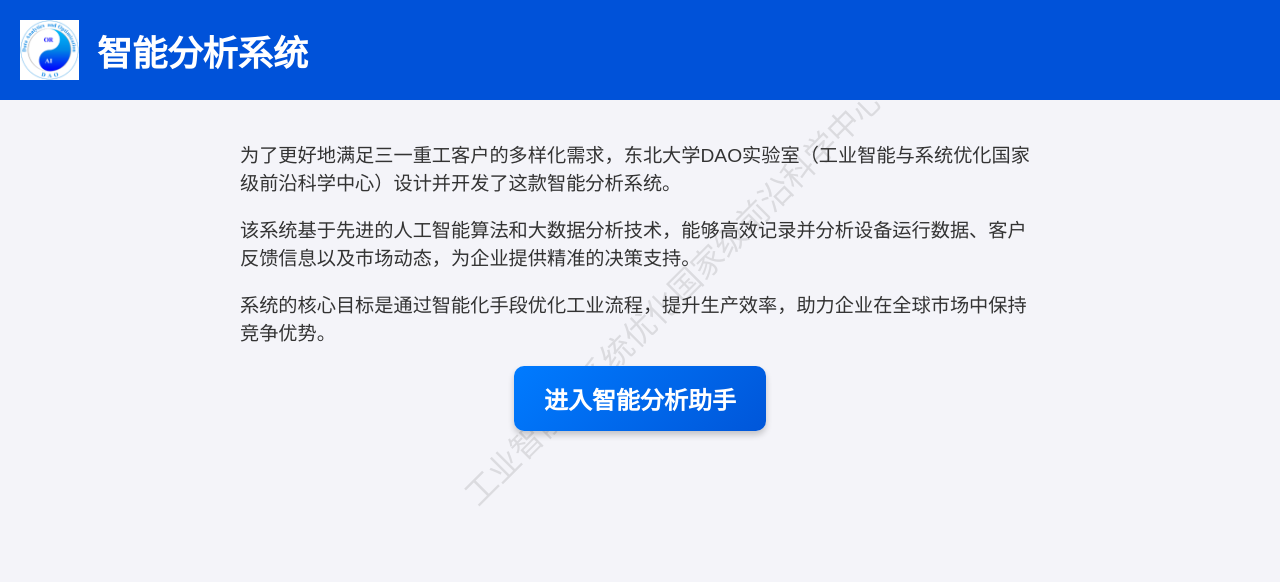
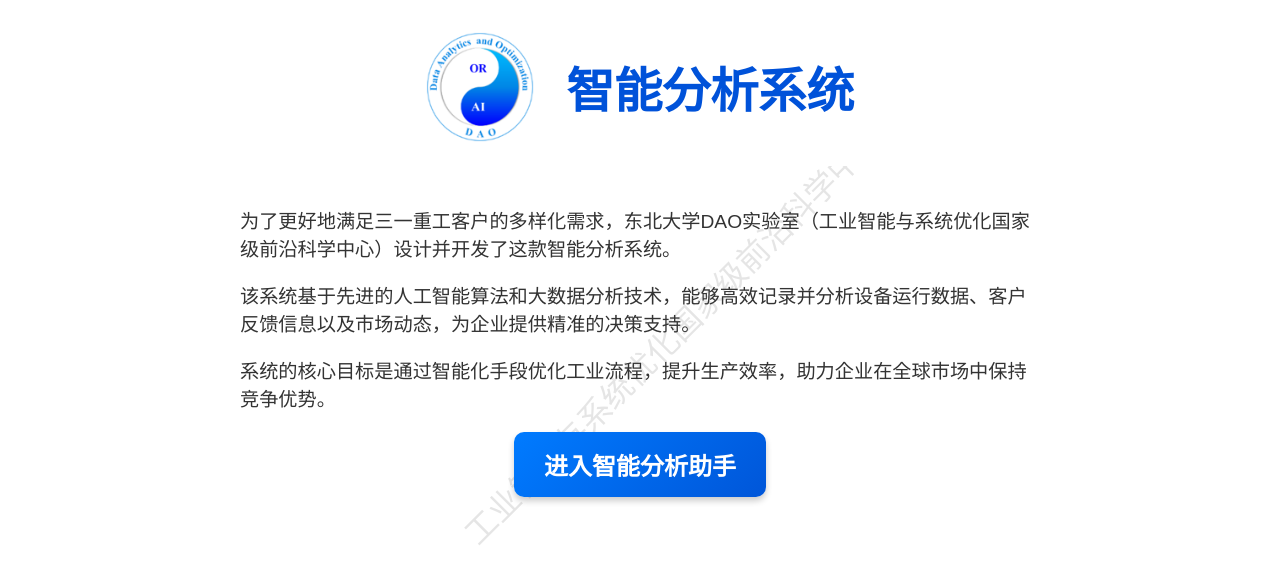
Before and after one commit to Kevin17-dev/analysis-system, a plain HTML site: page index.html in a window 1280 px wide. Drawn offline with Linux system fonts and the light colour scheme.

Commit message:
Add files via upload

```diff
--- a/index.html
+++ b/index.html
@@ -9,7 +9,7 @@
             font-family: Arial, sans-serif;
             margin: 0;
             padding: 0;
-            background-color: #f4f4f9;
+            background-color: #fff;
             position: relative;
         }
         /* 水印样式 */
@@ -46,10 +46,12 @@
             pointer-events: none;
         }
         header {
-            background-color: #0052D9;
-            color: white;
-            padding: 20px;
-            text-align: center;
+            background: #fff;
+            color: #0052D9;
+            padding: 32px 0 24px 0;
+            display: flex;
+            align-items: center;
+            justify-content: center;
         }
         main {
             padding: 20px;
@@ -86,9 +88,9 @@
     </style>
 </head>
 <body>
-    <header style="display:flex;align-items:center;justify-content:flex-start;background-color:#0052D9;color:white;padding:20px;">
-        <img src="static/DAO.png" alt="DAO Logo" style="height:60px;max-width:120px;margin-right:18px;vertical-align:middle;">
-        <h1 style="margin:0;font-size:2.2rem;">智能分析系统</h1>
+    <header>
+        <img src="static/DAO.png" alt="DAO Logo" style="height:110px;max-width:220px;margin-right:32px;vertical-align:middle;background:transparent;">
+        <h1 style="margin:0;font-size:3rem;font-weight:bold;color:#0052D9;">智能分析系统</h1>
     </header>
     <main>
         <div class="background-info">
```
Also changed, not shown: assistant.html (+3 -3 lines).
